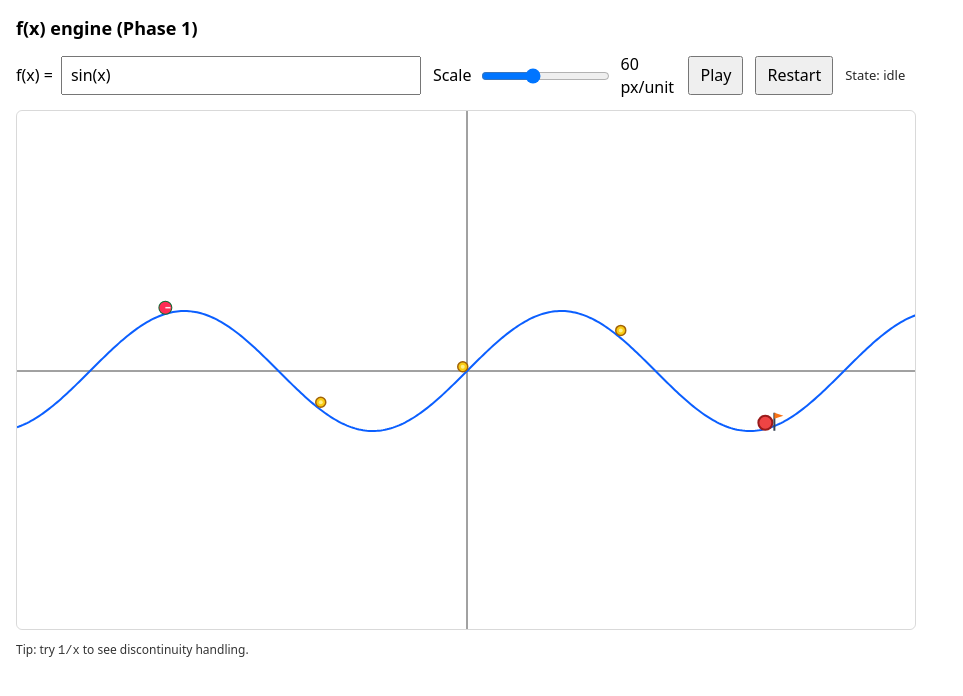
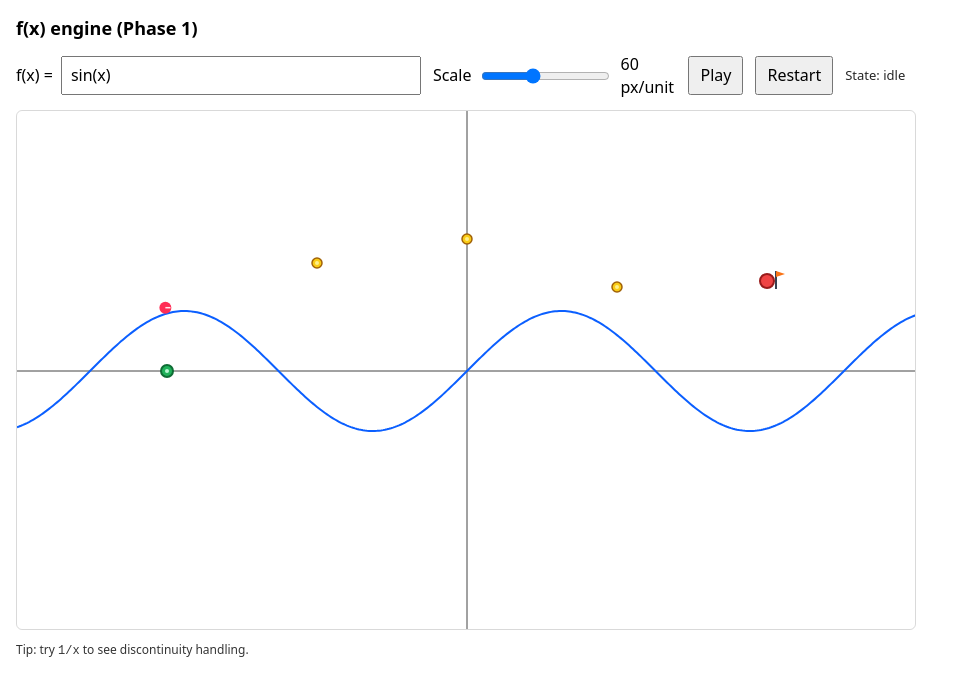
Before and after one commit to AnoojShete/f-of-x, a React (Vite) app: page / in a window 1280 px wide. Shown: the top 696 px of the page, without its empty margins (0-963 px from the left). Built offline with nearby package versions, Linux system fonts and the light colour scheme.

Commit message:
levels introduced

```diff
--- a/src/App.tsx
+++ b/src/App.tsx
@@ -12,44 +12,24 @@ import type { GraphPlot } from './types';
 
 const CANVAS_WIDTH = 900;
 const CANVAS_HEIGHT = 520;
-const START_X = -5;
-const GOAL_X = 5;
-const STAR_XS = [-2.5, 0, 2.5] as const;
 const BALL_RADIUS_PX = 6;
 
 type GameState = 'idle' | 'playing' | 'won';
+type LevelConfig = {
+  start: Vec2;
+  goal: Vec2;
+  stars: ReadonlyArray<Vec2>;
+};
 
-function findPointClosestToX(plots: ReadonlyArray<GraphPlot>, x: number): Vec2 | undefined {
-  const primary = plots[0];
-  if (!primary || primary.error) return undefined;
-
-  let best: Vec2 | undefined;
-  let bestAbsDx = Number.POSITIVE_INFINITY;
-
-  for (const segment of primary.segments) {
-    for (const p of segment) {
-      const dx = Math.abs(p.x - x);
-      if (dx < bestAbsDx) {
-        bestAbsDx = dx;
-        best = p;
-      }
-    }
-  }
-
-  return best;
-}
-
-function findPrimarySegmentPoints(plots: ReadonlyArray<GraphPlot>): ReadonlyArray<Vec2> {
-  const primary = plots[0];
-  if (!primary || primary.error) return [];
-
-  let best: ReadonlyArray<Vec2> = [];
-  for (const segment of primary.segments) {
-    if (segment.length > best.length) best = segment;
-  }
-
-  return best;
-}
+const LEVEL: LevelConfig = {
+  start: { x: -5, y: 0 },
+  goal: { x: 5, y: 1.5 },
+  stars: [
+    { x: -2.5, y: 1.8 },
+    { x: 0, y: 2.2 },
+    { x: 2.5, y: 1.4 },
+  ],
+};
 
 export default function App() {
   const [expression, setExpression] = useState<string>('sin(x)');
@@ -94,23 +74,13 @@ export default function App() {
     });
   }, [functions, scale]);
 
-  const startPoint = useMemo(() => findPointClosestToX(plots, START_X), [plots]);
-  const goal = useMemo(() => findPointClosestToX(plots, GOAL_X), [plots]);
-  const primaryCurvePoints = useMemo(() => findPrimarySegmentPoints(plots), [plots]);
+  const startPoint = LEVEL.start;
+  const goal = LEVEL.goal;
 
-  const stars = useMemo<GameStar[]>(() => {
-    const built: GameStar[] = [];
-    STAR_XS.forEach((x, index) => {
-      const point = findPointClosestToX(plots, x);
-      if (point) {
-        built.push({
-          id: `star-${index + 1}`,
-          position: point,
-        });
-      }
-    });
-    return built;
-  }, [plots]);
+  const stars = useMemo<GameStar[]>(
+    () => LEVEL.stars.map((position, index) => ({ id: `star-${index + 1}`, position })),
+    []
+  );
 
   const collisionStars = useMemo(
     () => stars.map((s) => ({ id: s.id, x: s.position.x, y: s.position.y })),
@@ -213,8 +183,6 @@ export default function App() {
           goal={goal}
           stars={stars}
           collectedStars={collectedStarSet}
-          curvePoints={primaryCurvePoints}
-          objectRadiusPx={BALL_RADIUS_PX}
         />
         <BallOverlay
           width={CANVAS_WIDTH}
--- a/src/components/GameObjectsOverlay.tsx
+++ b/src/components/GameObjectsOverlay.tsx
@@ -1,10 +1,5 @@
 import type { Vec2 } from '../types';
-import {
-  findClosestPointIndexByX,
-  offsetWorldPointByNormal,
-  tangentFromPointsAtIndex,
-  worldToCanvas,
-} from '../utils/curveGeometry';
+import { worldToCanvas } from '../utils/curveGeometry';
 
 export type GameStar = Readonly<{
   id: string;
@@ -19,21 +14,7 @@ export type GameObjectsOverlayProps = {
   goal?: Vec2;
   stars?: ReadonlyArray<GameStar>;
   collectedStars?: ReadonlySet<string>;
-  curvePoints?: ReadonlyArray<Vec2>;
-  objectRadiusPx?: number;
 };
-
-function offsetPointOnCurve(
-  point: Vec2,
-  curvePoints: ReadonlyArray<Vec2> | undefined,
-  objectRadiusPx: number,
-  scale: number
-): Vec2 {
-  if (!curvePoints || curvePoints.length < 2) return point;
-  const index = findClosestPointIndexByX(curvePoints, point.x);
-  const tangent = tangentFromPointsAtIndex(curvePoints, index);
-  return offsetWorldPointByNormal(point, tangent, objectRadiusPx, scale);
-}
 
 export default function GameObjectsOverlay({
   width,
@@ -43,15 +24,11 @@ export default function GameObjectsOverlay({
   goal,
   stars = [],
   collectedStars,
-  curvePoints,
-  objectRadiusPx = 6,
 }: GameObjectsOverlayProps) {
   const visibleStars = stars.filter((star) => !collectedStars?.has(star.id));
 
-  const startWorld = startPoint ? offsetPointOnCurve(startPoint, curvePoints, objectRadiusPx, scale) : undefined;
-  const goalWorld = goal ? offsetPointOnCurve(goal, curvePoints, objectRadiusPx, scale) : undefined;
-  const startCanvas = startWorld ? worldToCanvas(startWorld, width, height, scale) : undefined;
-  const goalCanvas = goalWorld ? worldToCanvas(goalWorld, width, height, scale) : undefined;
+  const startCanvas = startPoint ? worldToCanvas(startPoint, width, height, scale) : undefined;
+  const goalCanvas = goal ? worldToCanvas(goal, width, height, scale) : undefined;
 
   return (
     <svg
@@ -82,8 +59,7 @@ export default function GameObjectsOverlay({
       ) : null}
 
       {visibleStars.map((star) => {
-        const world = offsetPointOnCurve(star.position, curvePoints, objectRadiusPx, scale);
-        const p = worldToCanvas(world, width, height, scale);
+        const p = worldToCanvas(star.position, width, height, scale);
         return (
           <g key={star.id}>
             <circle cx={p.x} cy={p.y} r={5} fill="#facc15" stroke="#a16207" strokeWidth={1.5} />
```
